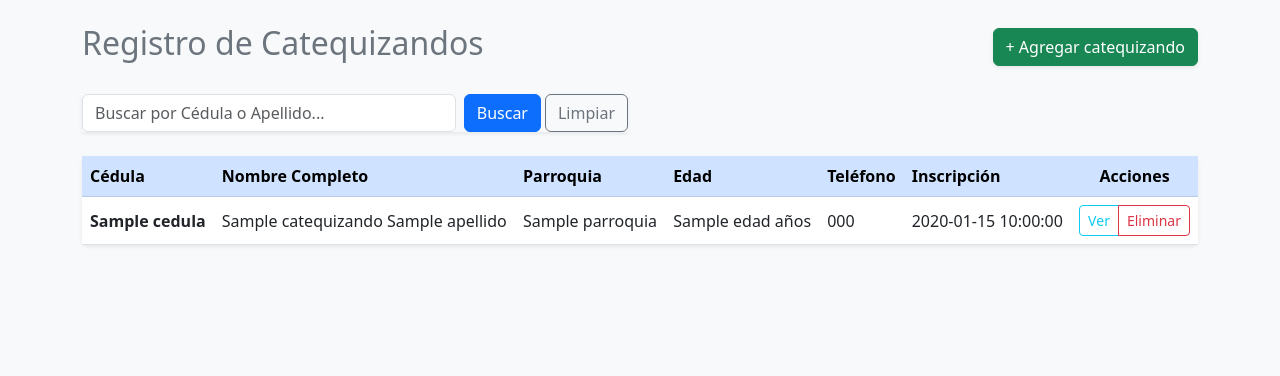
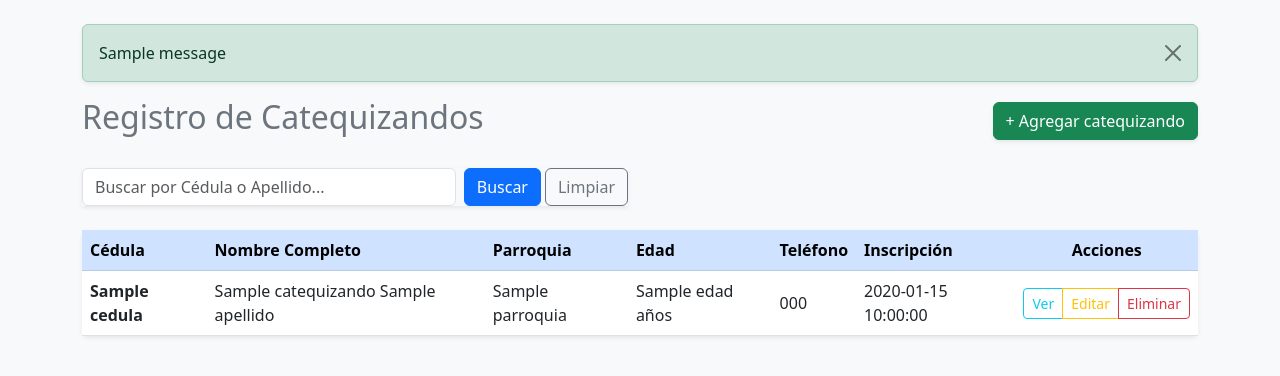
Before and after one commit to MayraVargas2/Proyecto_Integrador_Fase7, a Flask app: page / in a window 1280 px wide. Shown: the part 56-432 px from the top of the page. Run offline with Flask 3, Linux system fonts and the light colour scheme; one stand-in notice (Sample message) is shown; a database or web service that is not in the repository returns one stand-in record (values such as "Sample title").

Commit message:
index.html

```diff
--- a/templates/index.html
+++ b/templates/index.html
@@ -14,6 +14,17 @@
     </nav>
 
     <div class="container">
+        {% with messages = get_flashed_messages(with_categories=true) %}
+          {% if messages %}
+            {% for category, message in messages %}
+              <div class="alert alert-{{ category }} alert-dismissible fade show shadow-sm" role="alert">
+                {{ message }}
+                <button type="button" class="btn-close" data-bs-alert="alert" aria-label="Close"></button>
+              </div>
+            {% endfor %}
+          {% endif %}
+        {% endwith %}
+
         <div class="d-flex justify-content-between align-items-center mb-4">
             <h2 class="text-secondary">Registro de Catequizandos</h2>
             <a href="/formulario" class="btn btn-success shadow-sm">+ Agregar catequizando</a>
@@ -56,6 +67,9 @@
                                 <td class="text-center">
                                     <div class="btn-group">
                                         <a href="/ver/{{ c._id }}" class="btn btn-sm btn-outline-info">Ver</a>
+
+                                        <a href="/editar/{{ c._id }}" class="btn btn-sm btn-outline-warning">Editar</a>
+
                                         <a href="/eliminar/{{ c._id }}"
                                            class="btn btn-sm btn-outline-danger"
                                            onclick="return confirm('¿Está seguro de eliminar este registro?')">
@@ -77,5 +91,6 @@
             </div>
         </div>
     </div>
+    <script src="https://cdn.jsdelivr.net/npm/bootstrap@5.3.0/dist/js/bootstrap.bundle.min.js"></script>
 </body>
 </html>
```
